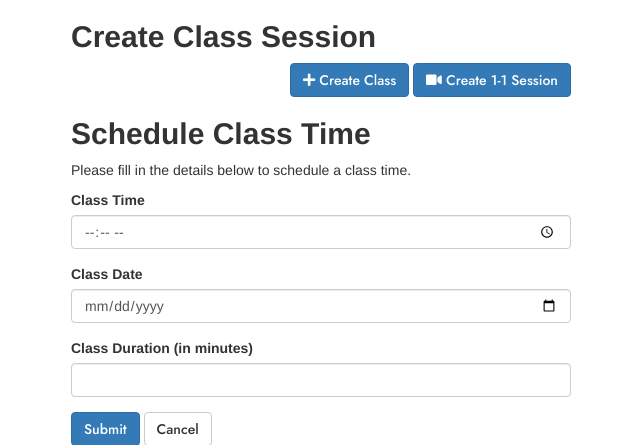
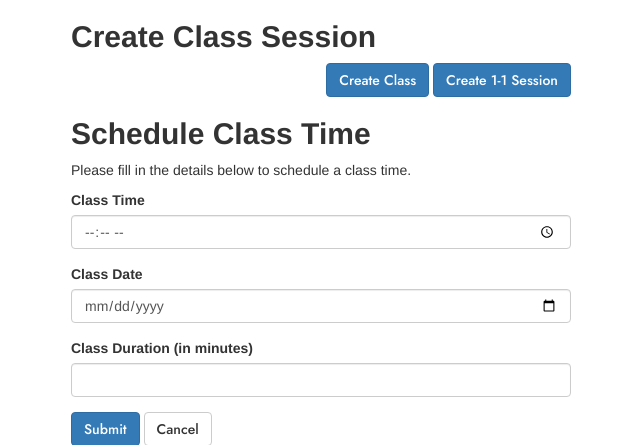
Before and after one commit to sameer0009/FYP, a PHP site: page /tutor/session.php in a window 1280 px wide. Shown: the part 92-537 px from the top of the page, without its empty margins (319-959 px from the left). Run offline with PHP 8.4, Linux system fonts and the light colour scheme; a user stored in the database is signed in; some libraries are stand-ins or nearby versions.

Commit message:
create class button updated

```diff
--- a/tutor/session.php
+++ b/tutor/session.php
@@ -96,8 +96,8 @@ if($_SERVER["REQUEST_METHOD"] == "POST"){
         <h2>Create Class Session </h2>
         <div class="form-group" style="text-align: right;">
             <form action="<?php echo htmlspecialchars($_SERVER["PHP_SELF"]); ?>" method="post">
-                <button type="submit" class="btn btn-primary"><i class="fa fa-plus"></i> Create Class</button>
-                <button type="button" class="btn btn-primary"><i class="fa fa-video"></i> Create 1-1 Session</button>
+            <button type="button" class="btn btn-primary" onclick="location.href='../video/groupCall.html'">Create Class</button>
+            <button type="button" class="btn btn-primary" onclick="location.href='../video/1On1Call.html'">Create 1-1 Session</button>
             </form>
         </div>
     <div class="wrapper">
```
